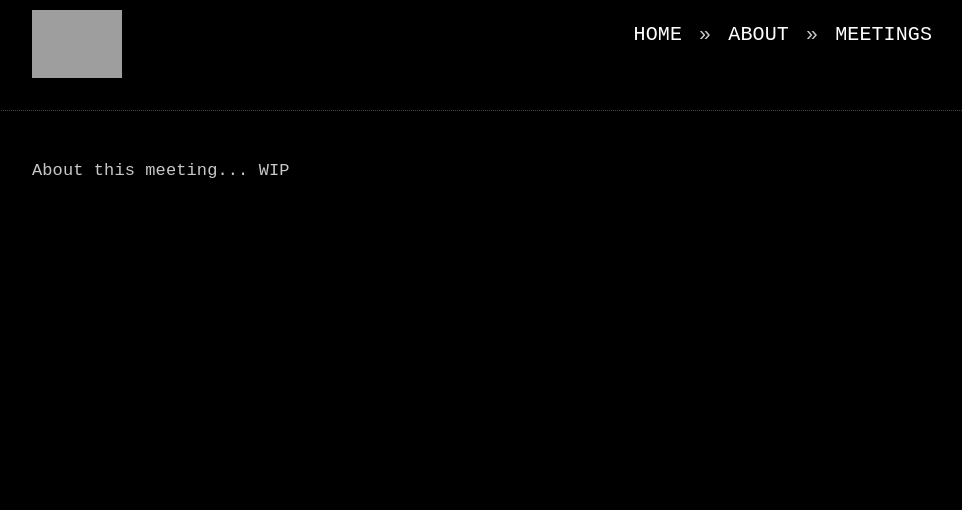
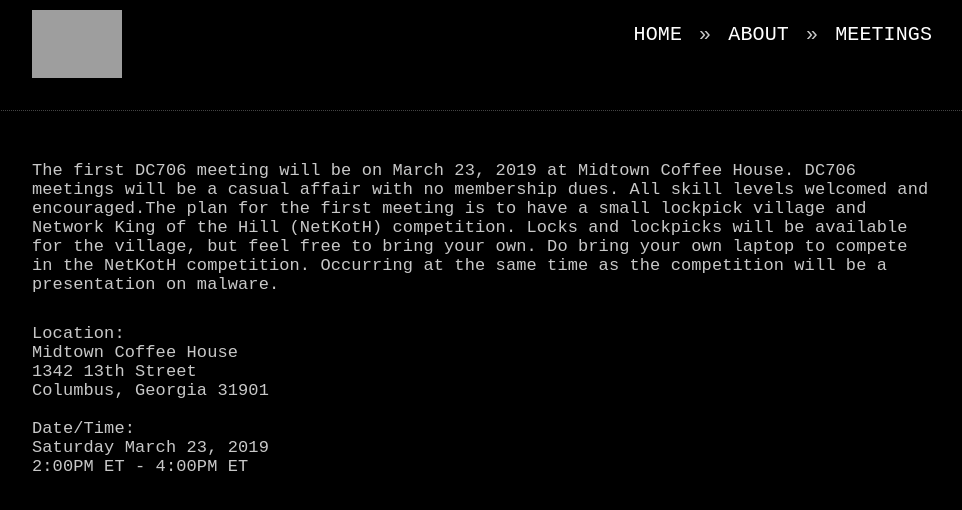
Before and after one commit to DC706/dc706.github.io, a plain HTML site: page meetings/meeting-details/2019-03-23.html in a window 1280 px wide. Shown: the whole page, without its empty margins (158-1120 px from the left). Drawn offline with Linux system fonts and the light colour scheme; grey boxes are pictures that could not be loaded.

Commit message:
Add first meeting info

```diff
--- a/meetings/meeting-details/03-23-2019.html
+++ b/meetings/meeting-details/2019-03-23.html
@@ -1,7 +1,7 @@
 <!DOCTYPE html>
 <html>
 <head>
-    <title>DC 706</title>
+    <title>DC706</title>
     <link rel="shortcut icon" href="https://raw.githubusercontent.com/DC706/dc706.github.io/master/img/logo.png">
     <link rel="stylesheet" type="text/css" href="../../css/dc706.css" media="screen">
 </head>
@@ -43,8 +43,18 @@
 
     <div id="page">
         <div id="content">
+            <p>The first DC706 meeting will be on March 23, 2019 at Midtown Coffee House. DC706 meetings will be a casual affair with no membership dues. All skill levels welcomed and encouraged.The plan for the first meeting is to have a small lockpick village and Network King of the Hill (NetKotH) competition. Locks and lockpicks will be available for the village, but feel free to bring your own. Do bring your own laptop to compete in the NetKotH competition. Occurring at the same time as the competition will be a presentation on malware.
+            </p>
+            <pre>
+Location:
+Midtown Coffee House
+1342 13th Street
+Columbus, Georgia 31901
 
-            <p>About this meeting... WIP</p>
+Date/Time:
+Saturday March 23, 2019
+2:00PM ET - 4:00PM ET
+            </pre>
         </div>
     </div>
 
```
Also changed, not shown: about/index.html (+1 -1 lines), index.html (+2 -2 lines), meetings/index.html (+3 -3 lines), posts/welcome_to_dc706.html (+2 -2 lines), 1 other file.
